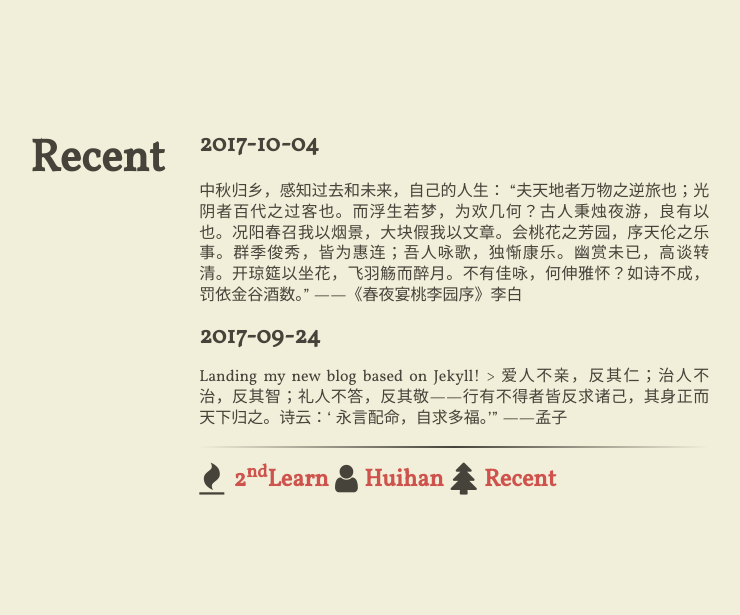
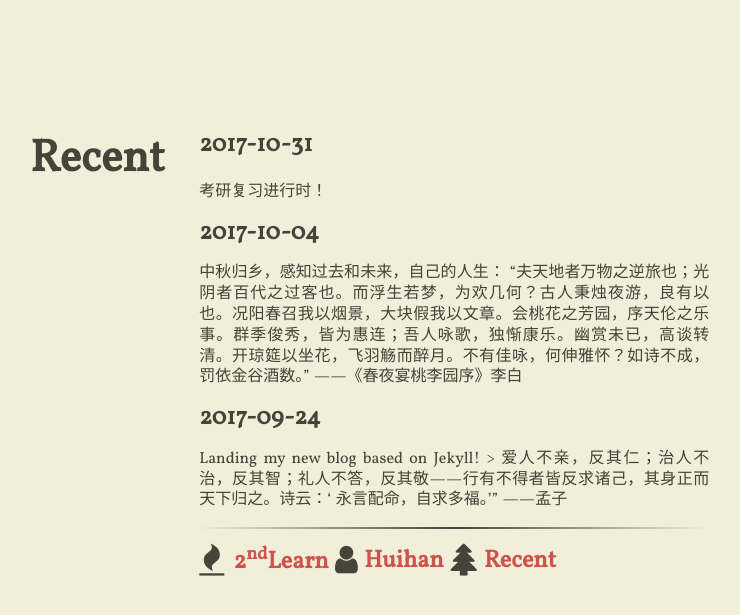
Before and after one commit to hwoihann/hwoihann.github.io, a Jekyll site: the page built from recent.md, in a window 1280 px wide. Shown: the top 615 px of the page, without its empty margins (468-1208 px from the left). Built offline with Jekyll 4.4.1, drawn with Linux system fonts in a browser that asks for light colours; nearby versions of some CDN libraries.

Commit message:
Update Recent-content.html

```diff
--- a/_includes/Recent-content.html
+++ b/_includes/Recent-content.html
@@ -1,3 +1,8 @@
+<h2>2017-10-31</h2>
+<div style="text-align: justify;line-height: 130%; word-spacing: 0.1em;">
+<p>考研复习进行时！</p>
+
+
 <h2>2017-10-04</h2>
 <div style="text-align: justify;line-height: 130%; word-spacing: 0.1em;">
 <p>中秋归乡，感知过去和未来，自己的人生：
```
